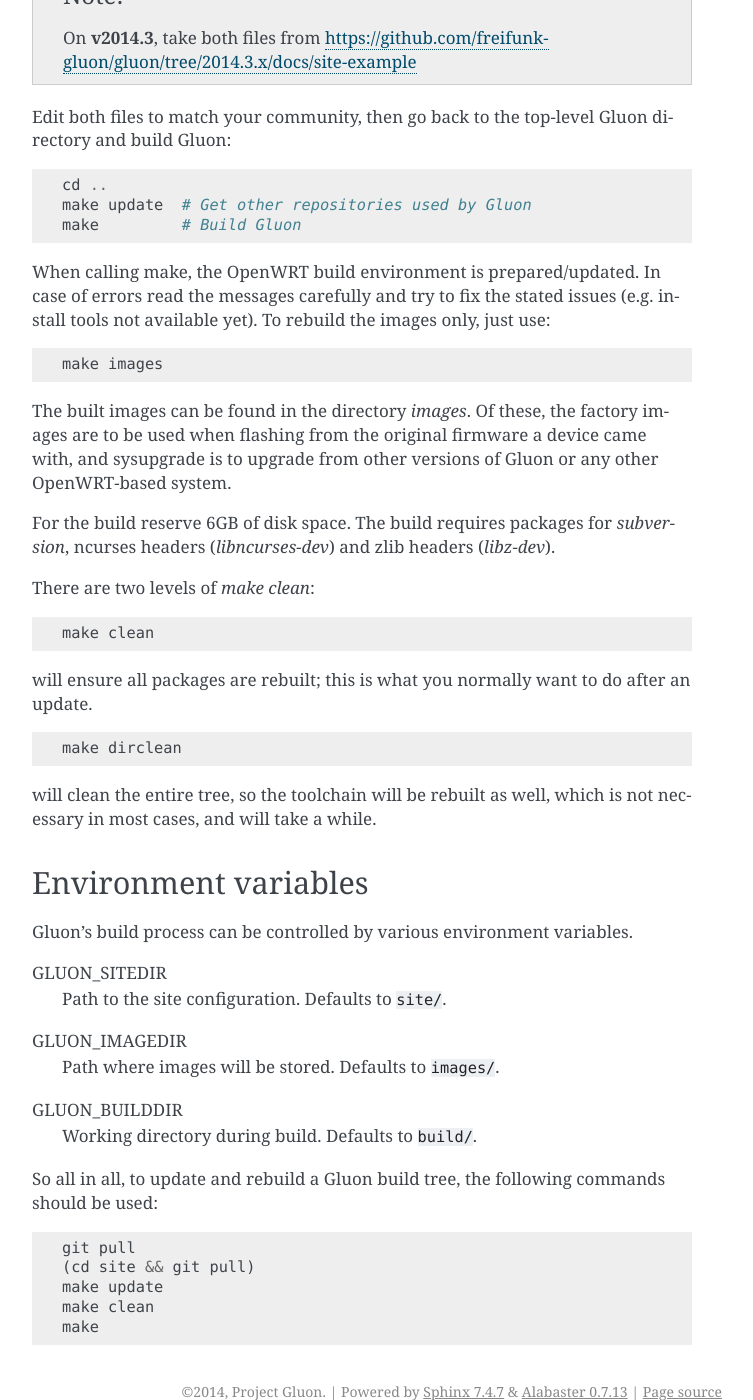
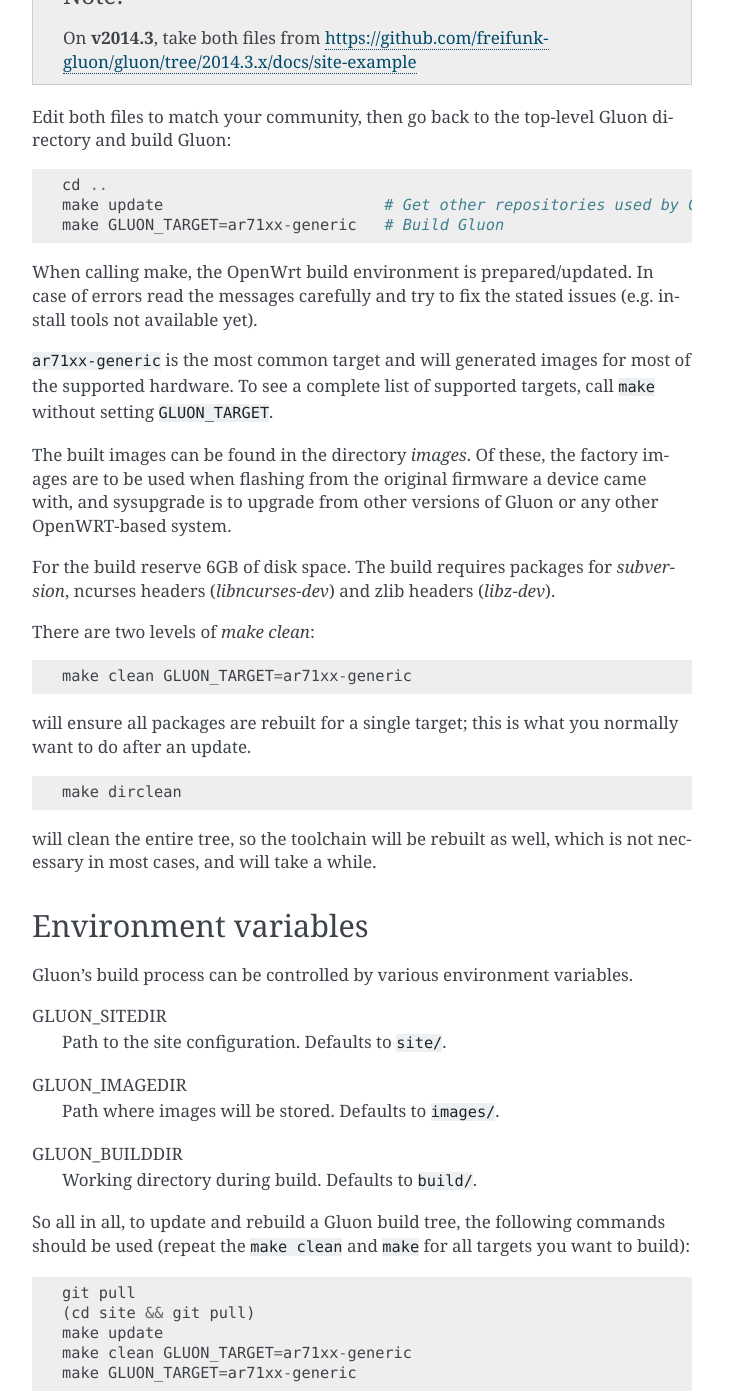
Before and after one commit to freifunk-gluon/gluon, a Sphinx documentation site: the page built from docs/user/getting_started.rst, in a window 1280 px wide and 1400 px high, scrolled down 1038 px. Shown: the whole window, without its empty margins (388-1141 px from the left). Built offline with Sphinx 7.4.7, drawn with Linux system fonts in a browser that asks for light colours.

Commit message:
docs: adjust to new target handling

```diff
--- a/docs/features/autoupdater.rst
+++ b/docs/features/autoupdater.rst
@@ -28,7 +28,7 @@ A fully automated nightly build could use the following commands:
     (cd site && git pull)
     make update
     make clean
-    make -j5 GLUON_BRANCH=experimental
+    make -j5 GLUON_TARGET=ar71xx-generic GLUON_BRANCH=experimental
     make manifest GLUON_BRANCH=experimental
     contrib/sign.sh $SECRETKEY images/sysupgrade/experimental.manifest
 
--- a/docs/user/getting_started.rst
+++ b/docs/user/getting_started.rst
@@ -63,16 +63,14 @@ directory and build Gluon:
 ::
 
     cd ..
-    make update  # Get other repositories used by Gluon
-    make         # Build Gluon
+    make update                        # Get other repositories used by Gluon
+    make GLUON_TARGET=ar71xx-generic   # Build Gluon
 
-When calling make, the OpenWRT build environment is prepared/updated.
+When calling make, the OpenWrt build environment is prepared/updated.
 In case of errors read the messages carefully and try to fix the stated issues (e.g. install tools not available yet).
-To rebuild the images only, just use:
 
-::
-
-    make images
+``ar71xx-generic`` is the most common target and will generated images for most of the supported hardware.
+To see a complete list of supported targets, call ``make`` without setting ``GLUON_TARGET``.
 
 The built images can be found in the directory `images`. Of these, the factory
 images are to be used when flashing from the original firmware a device came with,
@@ -88,9 +86,9 @@ There are two levels of `make clean`:
 
 ::
 
-    make clean
+    make clean GLUON_TARGET=ar71xx-generic
 
-will ensure all packages are rebuilt; this is what you normally want to do after an update.
+will ensure all packages are rebuilt for a single target; this is what you normally want to do after an update.
 
 ::
 
@@ -115,12 +113,13 @@ GLUON_BUILDDIR
   Working directory during build. Defaults to ``build/``.
 
 
-So all in all, to update and rebuild a Gluon build tree, the following commands should be used:
+So all in all, to update and rebuild a Gluon build tree, the following commands should be used (repeat the
+``make clean`` and ``make`` for all targets you want to build):
 
 ::
 
     git pull
     (cd site && git pull)
     make update
-    make clean
-    make
+    make clean GLUON_TARGET=ar71xx-generic
+    make GLUON_TARGET=ar71xx-generic
```
